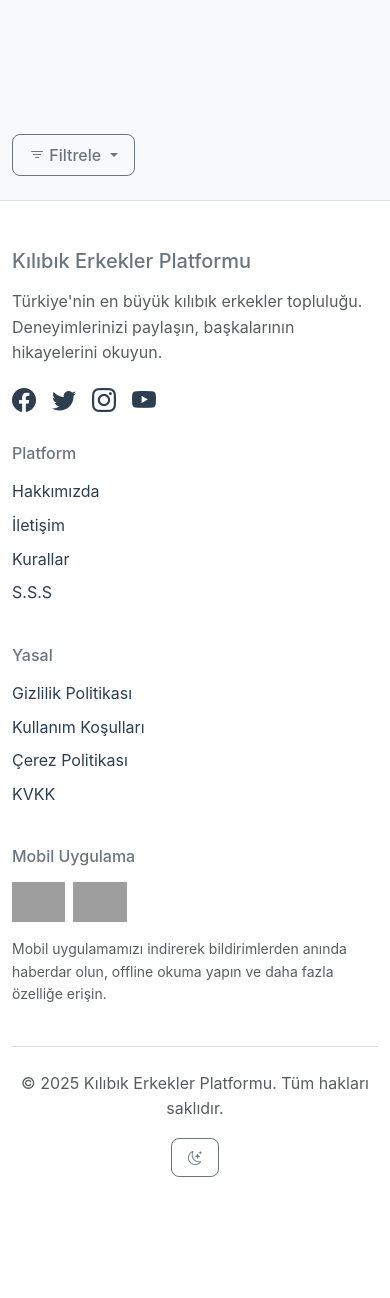
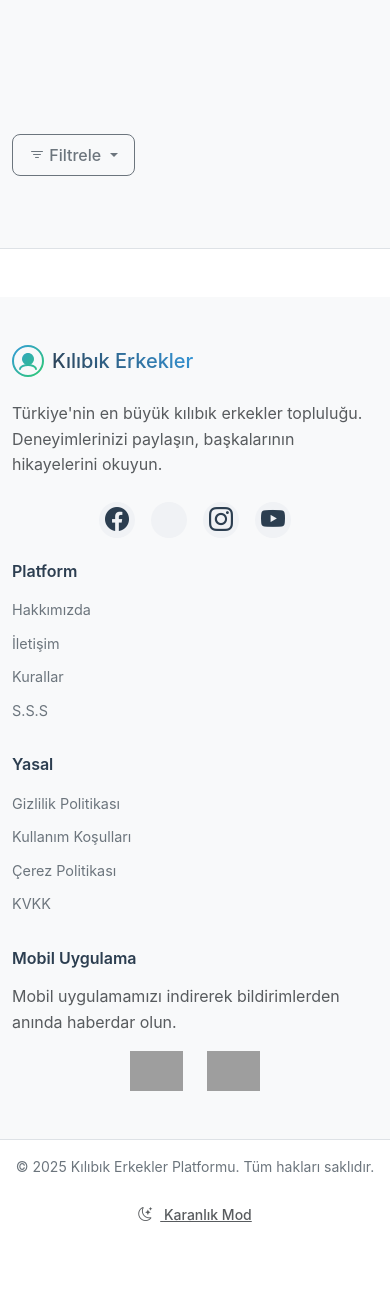
Before and after one commit to The-mean/kilibik-erkekler-platformu, a PHP site: page / in a window 390 px wide. Shown: the part 352-1650 px from the top of the page. Before the commit the page ends 1529 px from the top, so only its background shows below. Run offline with PHP 8.4, Linux system fonts and the light colour scheme; data comes from the database, SQL or seed files in the repository; some libraries are stand-ins or nearby versions; grey boxes are pictures that could not be loaded.

Commit message:
Footer tasarımı modernize edildi, responsive yapı iyileştirildi

```diff
--- a/includes/footer.php
+++ b/includes/footer.php
@@ -1,84 +1,213 @@
-<footer class="footer mt-auto">
+<!-- Footer -->
+<footer class="footer mt-5">
+    <div class="footer-top py-5">
         <div class="container">
-        <div class="row">
-            <div class="col-md-4 mb-4 mb-md-0">
-                <h5 class="mb-3">Kılıbık Erkekler Platformu</h5>
-                <p class="text-muted">
+            <div class="row g-4">
+                <div class="col-lg-4 col-md-6">
+                    <div class="footer-brand mb-4">
+                        <img src="/assets/images/logo.svg" alt="Logo" width="32" height="32" class="me-2">
+                        <span class="brand-text h5 mb-0">Kılıbık Erkekler</span>
+                    </div>
+                    <p class="text-muted mb-4">
                         Türkiye'nin en büyük kılıbık erkekler topluluğu.
                         Deneyimlerinizi paylaşın, başkalarının hikayelerini okuyun.
                     </p>
                     <div class="social-links">
-                    <a href="https://facebook.com/kilibikerkekler" target="_blank" rel="noopener">
+                        <a href="https://facebook.com/kilibikerkekler" class="social-link" title="Facebook">
                             <i class="bi bi-facebook"></i>
                         </a>
-                    <a href="https://twitter.com/kilibikerkekler" target="_blank" rel="noopener">
-                        <i class="bi bi-twitter"></i>
+                        <a href="https://twitter.com/kilibikerkekler" class="social-link" title="Twitter">
+                            <i class="bi bi-twitter-x"></i>
                         </a>
-                    <a href="https://instagram.com/kilibikerkekler" target="_blank" rel="noopener">
+                        <a href="https://instagram.com/kilibikerkekler" class="social-link" title="Instagram">
                             <i class="bi bi-instagram"></i>
                         </a>
-                    <a href="https://youtube.com/kilibikerkekler" target="_blank" rel="noopener">
+                        <a href="https://youtube.com/kilibikerkekler" class="social-link" title="YouTube">
                             <i class="bi bi-youtube"></i>
                         </a>
                     </div>
                 </div>
 
-            <div class="col-md-2 mb-4 mb-md-0">
-                <h6 class="mb-3">Platform</h6>
+                <div class="col-lg-2 col-md-6">
+                    <h6 class="footer-title">Platform</h6>
                     <ul class="footer-links">
-                    <li><a href="/about.php">Hakkımızda</a></li>
-                    <li><a href="/contact.php">İletişim</a></li>
-                    <li><a href="/rules.php">Kurallar</a></li>
-                    <li><a href="/faq.php">S.S.S</a></li>
+                        <li><a href="/about">Hakkımızda</a></li>
+                        <li><a href="/contact">İletişim</a></li>
+                        <li><a href="/rules">Kurallar</a></li>
+                        <li><a href="/faq">S.S.S</a></li>
                     </ul>
                 </div>
 
-            <div class="col-md-2 mb-4 mb-md-0">
-                <h6 class="mb-3">Yasal</h6>
+                <div class="col-lg-2 col-md-6">
+                    <h6 class="footer-title">Yasal</h6>
                     <ul class="footer-links">
-                    <li><a href="/privacy.php">Gizlilik Politikası</a></li>
-                    <li><a href="/terms.php">Kullanım Koşulları</a></li>
-                    <li><a href="/cookies.php">Çerez Politikası</a></li>
-                    <li><a href="/gdpr.php">KVKK</a></li>
+                        <li><a href="/privacy">Gizlilik Politikası</a></li>
+                        <li><a href="/terms">Kullanım Koşulları</a></li>
+                        <li><a href="/cookies">Çerez Politikası</a></li>
+                        <li><a href="/gdpr">KVKK</a></li>
                     </ul>
                 </div>
 
-            <div class="col-md-4">
-                <h6 class="mb-3">Mobil Uygulama</h6>
-                <div class="d-flex gap-2 mb-3">
-                    <a href="#" class="app-store-badge">
+                <div class="col-lg-4 col-md-6">
+                    <h6 class="footer-title">Mobil Uygulama</h6>
+                    <p class="text-muted mb-3">Mobil uygulamamızı indirerek bildirimlerden anında haberdar olun.</p>
+                    <div class="app-badges">
+                        <a href="#" class="app-badge">
                             <img src="/assets/images/app-store.svg" alt="App Store" height="40">
                         </a>
-                    <a href="#" class="play-store-badge">
+                        <a href="#" class="app-badge ms-2">
                             <img src="/assets/images/play-store.svg" alt="Play Store" height="40">
                         </a>
                     </div>
-                <p class="text-muted small">
-                    Mobil uygulamamızı indirerek bildirimlerden anında haberdar olun,
-                    offline okuma yapın ve daha fazla özelliğe erişin.
-                </p>
+                </div>
+            </div>
         </div>
     </div>
 
-        <hr class="my-4">
-
+    <div class="footer-bottom py-3">
+        <div class="container">
             <div class="row align-items-center">
-            <div class="col-md-6 text-center text-md-start mb-3 mb-md-0">
-                <p class="mb-0 text-muted">
+                <div class="col-md-6 text-center text-md-start">
+                    <p class="mb-0 small">
                         &copy; <?= date('Y') ?> Kılıbık Erkekler Platformu. Tüm hakları saklıdır.
                     </p>
                 </div>
-            <div class="col-md-6 text-center text-md-end">
-                <div class="theme-switch">
-                    <button class="btn btn-sm btn-outline-secondary" id="themeToggle">
-                        <i class="bi bi-moon-stars"></i>
-                        <span class="ms-2 d-none d-sm-inline">Karanlık Mod</span>
+                <div class="col-md-6 text-center text-md-end mt-3 mt-md-0">
+                    <button class="btn btn-sm btn-link text-muted" id="themeToggle">
+                        <i class="bi bi-moon-stars me-2"></i>
+                        <span>Tema Değiştir</span>
                     </button>
                 </div>
             </div>
         </div>
     </div>
 </footer>
+
+<style>
+/* Footer Stilleri */
+.footer {
+    background-color: var(--footer-bg);
+    border-top: 1px solid var(--border-color);
+}
+
+.footer-top {
+    background-color: var(--footer-top-bg);
+}
+
+.footer-bottom {
+    background-color: var(--footer-bottom-bg);
+    border-top: 1px solid var(--border-color);
+}
+
+.footer-brand {
+    display: flex;
+    align-items: center;
+}
+
+.footer-title {
+    color: var(--text-color);
+    font-weight: 600;
+    margin-bottom: 1.5rem;
+    font-size: 1rem;
+}
+
+.footer-links {
+    list-style: none;
+    padding: 0;
+    margin: 0;
+}
+
+.footer-links li {
+    margin-bottom: 0.75rem;
+}
+
+.footer-links a {
+    color: var(--text-muted);
+    text-decoration: none;
+    transition: color 0.2s ease;
+    font-size: 0.9rem;
+}
+
+.footer-links a:hover {
+    color: var(--primary-color);
+}
+
+.social-links {
+    display: flex;
+    gap: 1rem;
+}
+
+.social-link {
+    display: flex;
+    align-items: center;
+    justify-content: center;
+    width: 36px;
+    height: 36px;
+    border-radius: 50%;
+    background-color: var(--hover-bg);
+    color: var(--text-color);
+    text-decoration: none;
+    transition: all 0.2s ease;
+}
+
+.social-link:hover {
+    transform: translateY(-2px);
+    color: var(--primary-color);
+    background-color: var(--primary-color-light);
+}
+
+.app-badges {
+    display: flex;
+    gap: 1rem;
+}
+
+.app-badge {
+    transition: transform 0.2s ease;
+}
+
+.app-badge:hover {
+    transform: translateY(-2px);
+}
+
+/* Tema Değişkenleri */
+:root[data-theme="light"] {
+    --footer-bg: #ffffff;
+    --footer-top-bg: #f8f9fa;
+    --footer-bottom-bg: #ffffff;
+    --text-muted: #6c757d;
+    --hover-bg: #f0f2f5;
+    --primary-color-light: rgba(52, 152, 219, 0.1);
+}
+
+:root[data-theme="dark"] {
+    --footer-bg: #1a1a1a;
+    --footer-top-bg: #2c2c2c;
+    --footer-bottom-bg: #1a1a1a;
+    --text-muted: #a0a0a0;
+    --hover-bg: #363636;
+    --primary-color-light: rgba(97, 218, 251, 0.1);
+}
+
+/* Mobil Uyumluluk */
+@media (max-width: 767.98px) {
+    .footer-title {
+        margin-bottom: 1rem;
+    }
+
+    .footer-links li {
+        margin-bottom: 0.5rem;
+    }
+
+    .social-links {
+        justify-content: center;
+        margin-top: 1rem;
+    }
+
+    .app-badges {
+        justify-content: center;
+    }
+}
+</style>
 
 <!-- Çerez Bildirimi -->
 <div class="toast-container position-fixed bottom-0 end-0 p-3">
```
Lines whose indentation alone changed are shown as unchanged.
